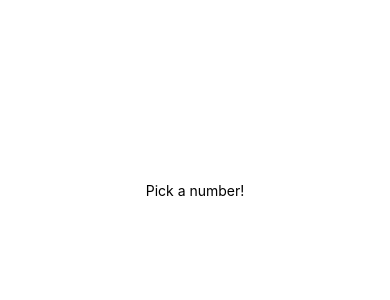
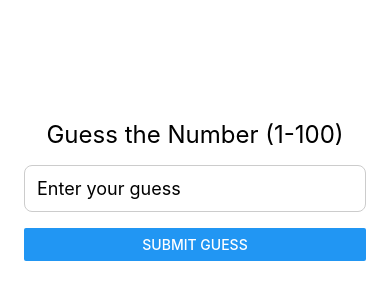
Before and after one commit to Edison-Tong/random-number-guesser-app, a React Native app: screen / in a window 390 px wide. Shown: the part 232-532 px from the top of the page. Built offline with nearby package versions, Linux system fonts and the light colour scheme.

Commit message:
number generates and compares against the guess

```diff
--- a/App.js
+++ b/App.js
@@ -1,11 +1,34 @@
-import { StatusBar } from "expo-status-bar";
-import { StyleSheet, Text, View } from "react-native";
+import React, { useState } from "react";
+import { View, Text, TextInput, Button, StyleSheet } from "react-native";
 
 export default function App() {
+  const [guess, setGuess] = useState("");
+  const [randomNumber, setRandomNumber] = useState(null);
+  const [result, setResult] = useState("");
+
+  const handleGuess = () => {
+    const num = Math.floor(Math.random() * 1) + 1;
+    setRandomNumber(num);
+
+    if (parseInt(guess) === num) {
+      setResult("🎉 You guessed it right!");
+    } else {
+      setResult(`❌ Nope! The number was ${num}`);
+    }
+  };
+
   return (
     <View style={styles.container}>
-      <Text>Pick a number!</Text>
-      <StatusBar style="auto" />
+      <Text style={styles.title}>Guess the Number (1-100)</Text>
+      <TextInput
+        style={styles.input}
+        keyboardType="numeric"
+        value={guess}
+        onChangeText={setGuess}
+        placeholder="Enter your guess"
+      />
+      <Button title="Submit Guess" onPress={handleGuess} />
+      {result && <Text style={styles.result}>{result}</Text>}
     </View>
   );
 }
@@ -13,8 +36,26 @@ export default function App() {
 const styles = StyleSheet.create({
   container: {
     flex: 1,
+    justifyContent: "center",
+    padding: 24,
     backgroundColor: "#fff",
-    alignItems: "center",
-    justifyContent: "center",
+  },
+  title: {
+    fontSize: 24,
+    marginBottom: 16,
+    textAlign: "center",
+  },
+  input: {
+    borderWidth: 1,
+    borderColor: "#ccc",
+    padding: 12,
+    marginBottom: 16,
+    borderRadius: 8,
+    fontSize: 18,
+  },
+  result: {
+    marginTop: 24,
+    fontSize: 20,
+    textAlign: "center",
   },
 });
```
